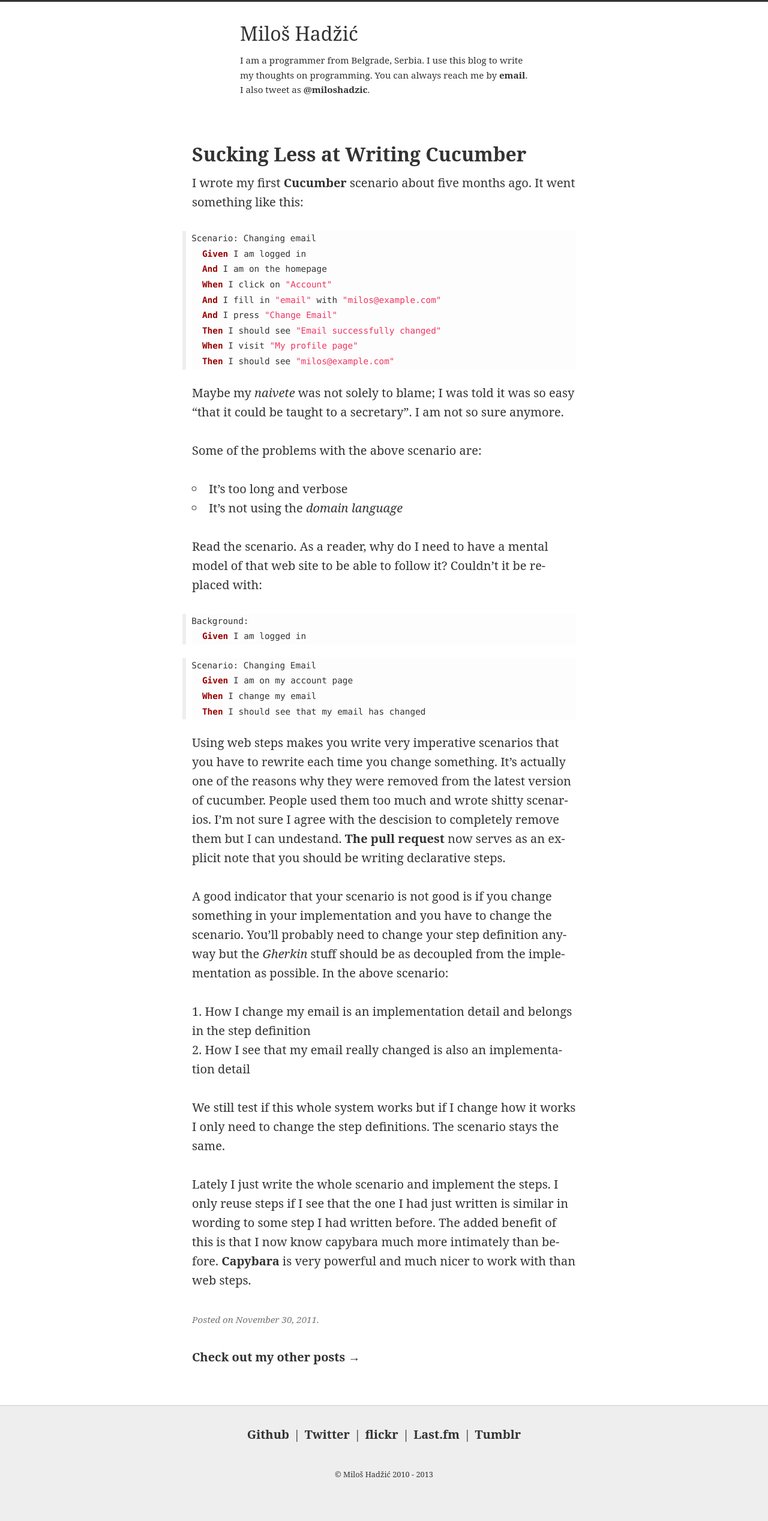
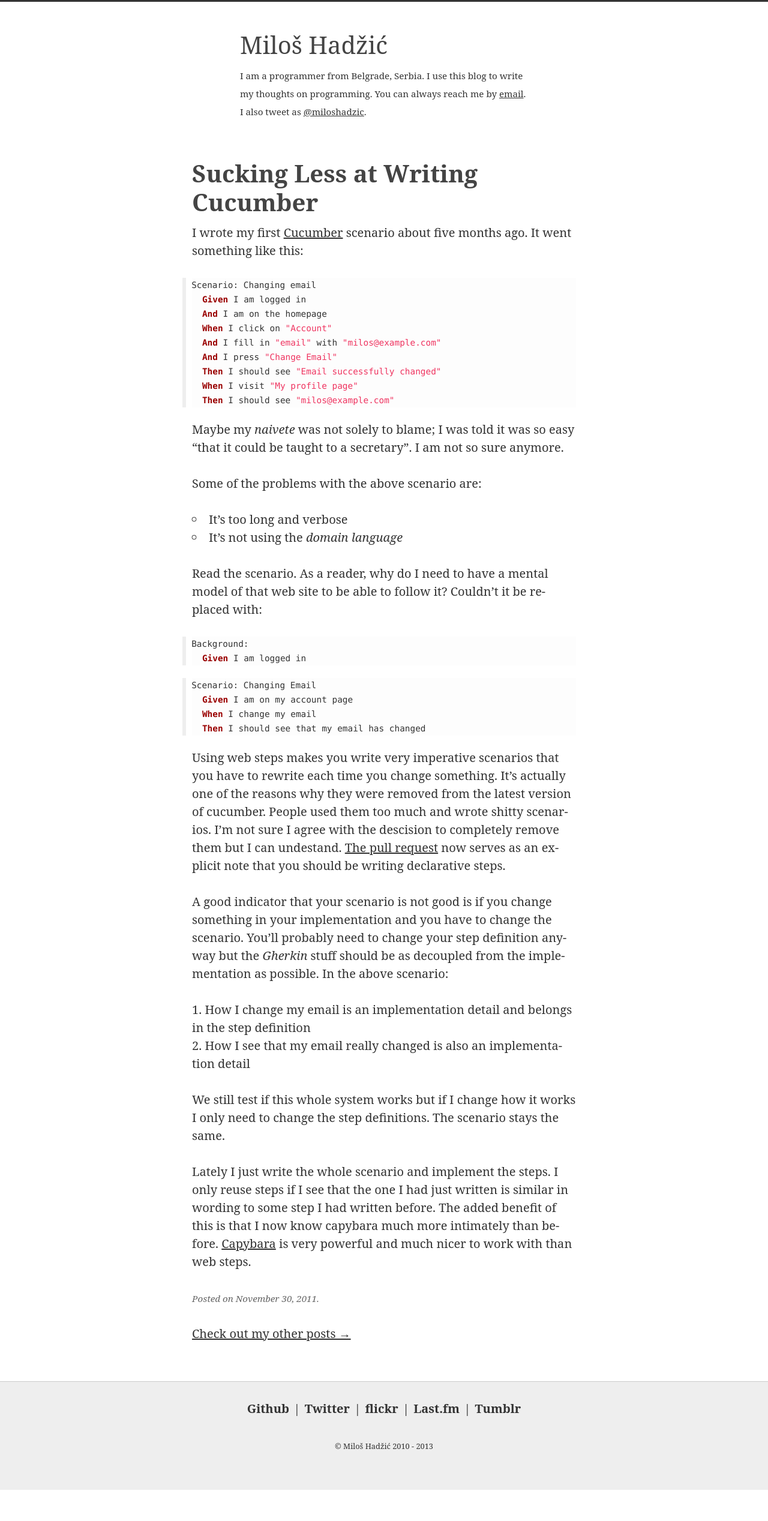
Before and after one commit to miloshadzic/miloshadzic.github.com, a Jekyll site: the page built from _posts/2011-09-25-sucking-less-at-writing-cucumber.md, in a window 1280 px wide. Shown: the whole page at 60% size. Built offline with Jekyll 4.4.1, drawn with Linux system fonts in a browser that asks for light colours; Markdown is read by kramdown in place of the engine named in the settings; after the commit the page ends 2483 px from its top, so only the background shows below that.

Commit message:
Refine stylesheet a bit more

```diff
--- a/resources/css/style.css
+++ b/resources/css/style.css
@@ -23,13 +23,15 @@ footer, header, hgroup, menu, nav, section {
   display: block; }
 
 body {
-  background: #ffffff;
+  background: white;
   font-size: 125%;
+  line-height: 1.5em;
   font-family: "ff-meta-serif-web-pro-1","ff-meta-serif-web-pro-2","serif";
   color: #333333;
   hyphens: auto;
   border-top: 0.2rem #333333 solid;
-  text-rendering: optimizeLegibility; }
+  text-rendering: optimizeLegibility;
+  -webkit-font-smoothing: antialiased; }
 
 ol, ul {
   list-style: none; }
@@ -43,11 +45,11 @@ q:before, q:after {
   content: none; }
 
 ::-moz-selection {
-  color: #333333;
-  background: #f6f6f5; }
+  color: white;
+  background: #333333; }
 
 ::selection {
-  color: #333333;
+  color: white;
   background: #333333; }
 
 table {
@@ -59,65 +61,51 @@ em {
   font-style: italic; }
 
 p {
-  line-height: 1.6em;
-  margin-bottom: 1.6em;
+  margin-bottom: 1.5em;
   -moz-hyphens: auto;
   -webkit-hyphens: auto;
   hyphens: auto; }
 
 h1 {
-  color: #333333;
-  font-size: 1.6em;
+  color: #444444;
+  font-size: 2.5rem;
   font-weight: bold;
-  line-height: 2em;
-  margin-top: 0.6667em;
-  margin-bottom: 0em;
-  overflow-x: visible; }
+  line-height: 3rem;
+  margin-bottom: 0.75rem; }
 
 h2, h3 {
-  font-size: 1em;
-  line-height: 1.6;
-  margin-top: -0.8em;
-  margin-bottom: 0.8em; }
-
-h4 {
-  font-size: 0.8em; }
-
-h5 {
-  font-size: 0.75em; }
-
-h6 {
-  font-size: 0.5em; }
+  font-size: 1rem;
+  margin-top: -0.75em;
+  margin-bottom: 0.75em; }
 
 .m, .mono, pre, code {
   font-family: Menlo, Monaco, DejaVu Sans Mono, monospace;
-  margin-bottom: 1.6em;
+  margin-bottom: 1.5em;
   overflow: auto; }
 
 pre, code {
   font-size: 0.90rem;
-  line-height: 1.6rem;
+  line-height: 1.5rem;
   margin-left: -1rem;
   padding-left: 0.6rem;
   border-left: 0.4rem solid #eee; }
 
 hr {
   margin-top: 3.2rem;
-  margin-bottom: 1.6rem;
+  margin-bottom: 1.5rem;
   border: 0;
   border-bottom: 2px #eee solid;
   width: 20rem; }
 
 time {
   font-size: 0.95rem;
-  color: #777777;
+  color: #666666;
   font-style: italic;
-  line-height: 1.6rem;
-  margin-bottom: 1.6rem;
-  margin-top: -1.6rem; }
+  line-height: 1.5rem;
+  margin-bottom: 1.5rem; }
 
 ul, ol {
-  margin-bottom: 1.6em; }
+  margin-bottom: 1.5em; }
 
 ol {
   list-style: decimal inside; }
@@ -127,51 +115,27 @@ ul {
   list-style-position: inside; }
 
 li {
-  line-height: 1.6em; }
+  line-height: 1.5em; }
 
 a {
-  text-decoration: none;
   color: inherit;
-  font-weight: bold;
   padding: 0em 0.1em;
   margin: 0em -0.1em; }
 
+a:hover {
+  color: black; }
+
 header {
   max-width: 30rem;
-  margin: 0 auto; }
+  margin: 0 auto;
+  margin-top: 3rem; }
 
 header h1 a {
   font-weight: normal;
-  background: white; }
+  text-decoration: none; }
 
 header p {
   font-size: 0.95rem; }
-
-header nav {
-  display: table;
-  margin-left: auto;
-  margin-right: auto; }
-
-header nav ul {
-  list-style-type: none; }
-
-header nav ul li {
-  color: #777;
-  background: #eee;
-  float: left;
-  font-weight: 700; }
-
-header nav ul li:hover {
-  color: #fdfdfd;
-  background: #333333; }
-
-header nav ul li a {
-  display: block;
-  background: white;
-  padding: 6px 6px; }
-
-header nav ul li a:hover {
-  color: #333333; }
 
 /* Blog post list */
 .postlist {
@@ -188,28 +152,15 @@ article {
   max-width: 40rem;
   margin: 0 auto;
   margin-top: 4rem;
-  margin-bottom: 1.6em; }
-
-article a {
-  transition: color, background 0.2s ease-in;
-  -moz-transition: color, background 0.2s ease-in;
-  -webkit-transition: color, background 0.2s ease-in; }
-
-article a:hover {
-  background: #f6f6f5; }
+  margin-bottom: 1.5em; }
 
 article h1 a {
-  color: #333333;
-  background: white; }
-
-article h1 a:hover {
-  color: #333333;
-  background: #f6f6f5; }
+  text-decoration: none; }
 
 footer {
   margin-top: 3.2em;
-  padding-top: 1.6em;
-  padding-bottom: 1.6em;
+  padding-top: 1.5em;
+  padding-bottom: 1.5em;
   border-top: 1px solid #ccc;
   background: #eee;
   width: 100%;
@@ -218,12 +169,10 @@ footer {
 footer a {
   color: #333333;
   border: 2px #eee dotted;
+  text-decoration: none;
   -moz-transition: border 0.3s ease-in;
   -webkit-transition: border 0.3s ease-in;
   font-weight: bold; }
-
-footer a:hover {
-  border-bottom: 2px #333333 dotted; }
 
 .meta {
   float: left; }
@@ -258,4 +207,4 @@ a.thumb > img {
 
 .small {
   font-size: 0.8rem;
-  line-height: 1.6em; }
+  line-height: 1.5em; }
```
Also changed, not shown: resources/sass/style.scss (+41 -92 lines).
